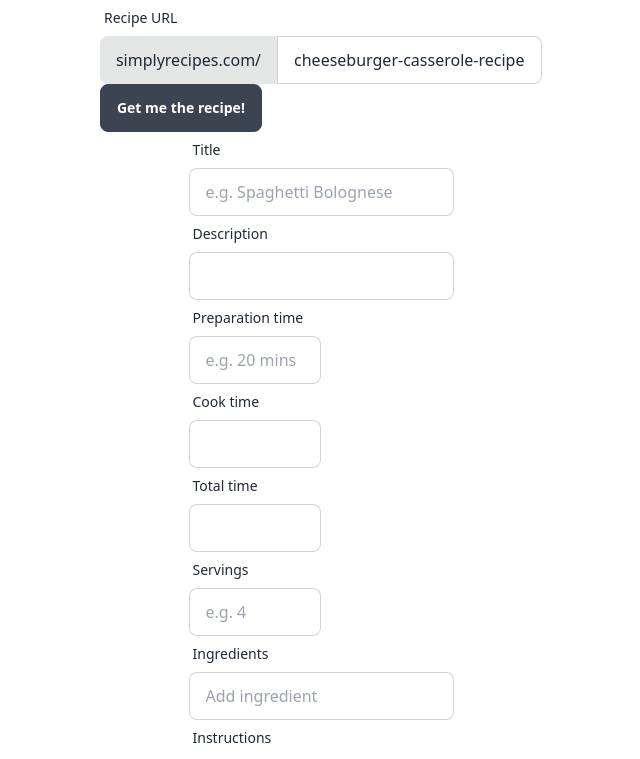
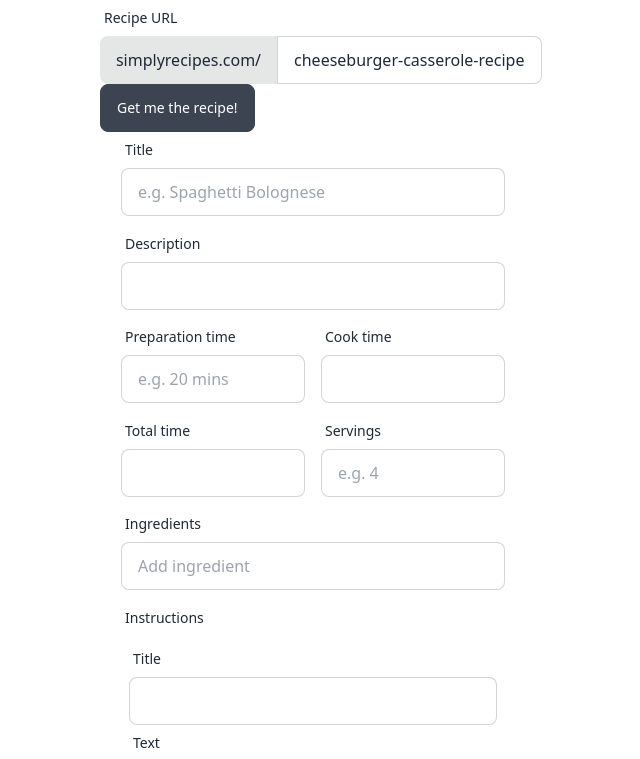
Before and after one commit to MitchCrystal/love-recipes, a React (Vite) app in the folder client/: page / in a window 1280 px wide. Shown: the top 759 px of the page, without its empty margins (319-959 px from the left). Built offline with nearby package versions, Linux system fonts and the light colour scheme.

Commit message:
style: create recipe form style

```diff
--- a/client/src/index.css
+++ b/client/src/index.css
@@ -4,7 +4,33 @@
 
 [data-theme='light'] .btn {
   text-transform: none;
+  font-weight: normal;
 }
-[data-theme='light'] .input:focus {
+[data-theme='light'] .input:focus,
+[data-theme='light'] .textarea:focus {
   outline: none;
 }
+
+textarea {
+  max-height: 150px;
+}
+
+.section {
+  padding: 0 15px;
+}
+
+.CreateRecipe ._form {
+  max-width: 400px;
+}
+._form__inner {
+  flex-direction: row;
+  flex-wrap: wrap;
+  margin: -0.3rem -0.5rem;
+}
+._form__field {
+  width: 100%;
+  padding: 0.3rem 0.5rem;
+}
+._form__field.w-6\/12 {
+  width: 50%;
+}
```
